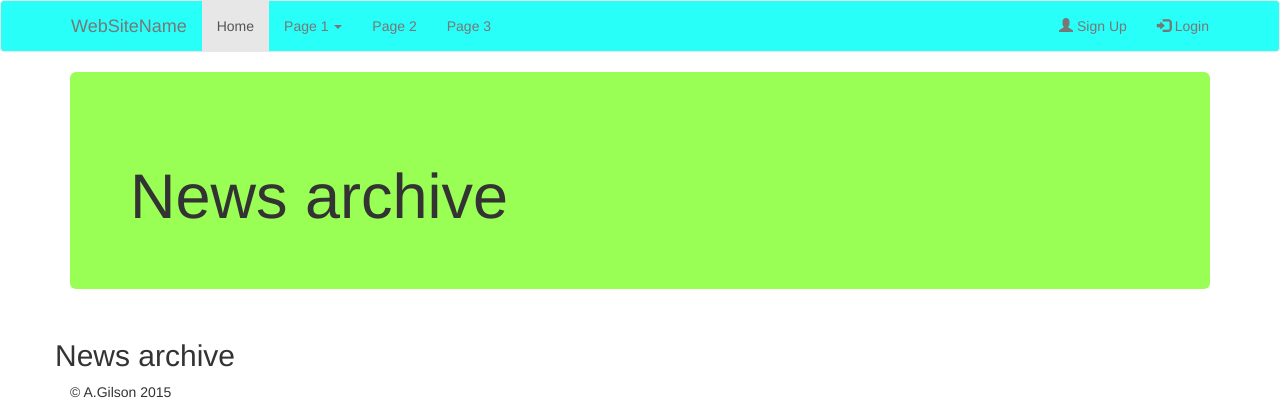
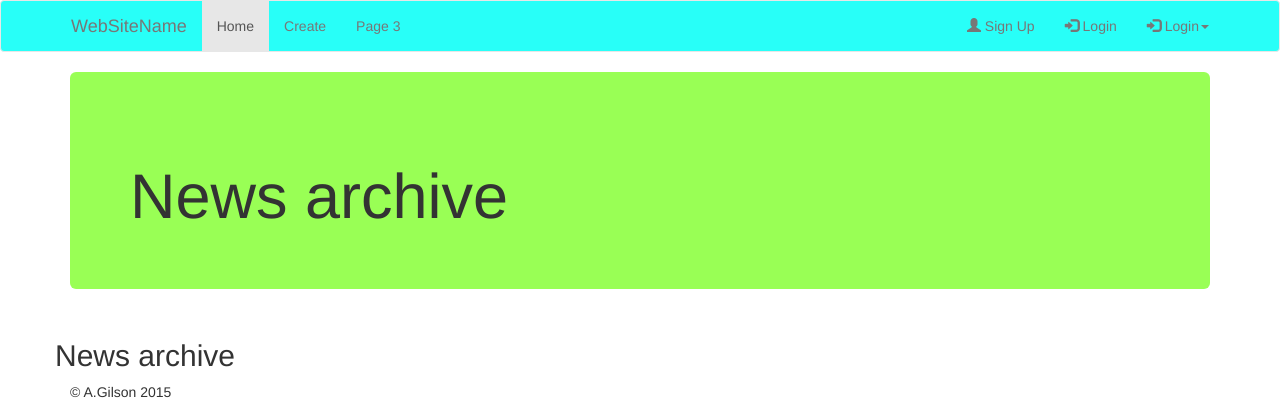
Before and after one commit to andrumi/codeigniter_demo, a CodeIgniter app: page /database/index.php/news/index in a window 1280 px wide. Shown: the top 420 px of the page. Run offline with CodeIgniter, Linux system fonts and the light colour scheme; data that the repository does not hold is empty; some libraries are stand-ins or nearby versions.

Commit message:
Links added to navbar, logon dropdown form-no php.

```diff
--- a/application/views/templates/header.php
+++ b/application/views/templates/header.php
@@ -21,20 +21,25 @@
              <div>
                  <ul class="nav navbar-nav">
                      <li class="active"><a href="<?php echo site_url('news/'); ?>">Home</a></li>
-                     <li class="dropdown"><a class="dropdown-toggle" data-toggle="dropdown" href="#">Page 1 <span class="caret"></span></a>
-                         <ul class="dropdown-menu">
-                             <li><a href="dan.php">Page 1-1</a></li>
-                             <li><a href="#">Page 1-2</a></li>
-                             <li><a href="#">Page 1-3</a></li>
-                         </ul>
-                     </li>
-                     <li><a href="#">Page 2</a></li>
+                     <li><a href="<?php echo site_url('news/create'); ?>">Create</a></li>
                      <li><a href="#">Page 3</a></li>
                  </ul>
                  <ul class="nav navbar-nav navbar-right">
-                     <li><a href="#"><span class="glyphicon glyphicon-user"></span> Sign Up</a></li>
+                     <li><a href="<?php echo site_url('news/register'); ?>"><span class="glyphicon glyphicon-user"></span> Sign Up</a></li>
 <!--                     <li><a href="../../pages/view/logon"><span class="glyphicon glyphicon-log-in"></span> Login</a></li>-->
                      <li><a href="<?php echo site_url('pages/view/logon/'); ?>"><span class="glyphicon glyphicon-log-in"></span> Login</a></li>
+                     <li class="dropdown">
+                         <a class="dropdown-toggle" href="#" data-toggle="dropdown"><span class="glyphicon glyphicon-log-in"></span> Login<strong class="caret"></strong></a>
+                         <div class="dropdown-menu" style="padding: 15px; padding-bottom: 5px;">
+                             <form method="post" action="login" accept-charset="UTF-8">
+                                 <input style="margin-bottom: 15px;" type="text" placeholder="Username" id="username" name="username">
+                                 <input style="margin-bottom: 15px;" type="password" placeholder="Password" id="password" name="password">
+                                 <input style="float: left; margin-right: 10px;" type="checkbox" name="remember-me" id="remember-me" value="1">
+                                 <label class="string optional" for="user_remember_me"> Remember me</label>
+                                 <input class="btn btn-primary btn-block" type="submit" id="sign-in" value="Sign In">
+                             </form>
+                         </div>
+                     </li>
 
                  </ul>
              </div>
--- a/application/views/templates/header2.php
+++ b/application/views/templates/header2.php
@@ -43,9 +43,9 @@
                                  <input style="float: left; margin-right: 10px;" type="checkbox" name="remember-me" id="remember-me" value="1">
                                  <label class="string optional" for="user_remember_me"> Remember me</label>
                                  <input class="btn btn-primary btn-block" type="submit" id="sign-in" value="Sign In">
-                                 <label style="text-align:center;margin-top:5px">or</label>
-                                 <input class="btn btn-primary btn-block" type="button" id="sign-in-google" value="Sign In with Google">
-                                 <input class="btn btn-primary btn-block" type="button" id="sign-in-twitter" value="Sign In with Twitter">
+<!--                                 <label style="text-align:center;margin-top:5px">or</label>-->
+<!--                                 <input class="btn btn-primary btn-block" type="button" id="sign-in-google" value="Sign In with Google">-->
+<!--                                 <input class="btn btn-primary btn-block" type="button" id="sign-in-twitter" value="Sign In with Twitter">-->
                              </form>
                          </div>
                      </li>
```
